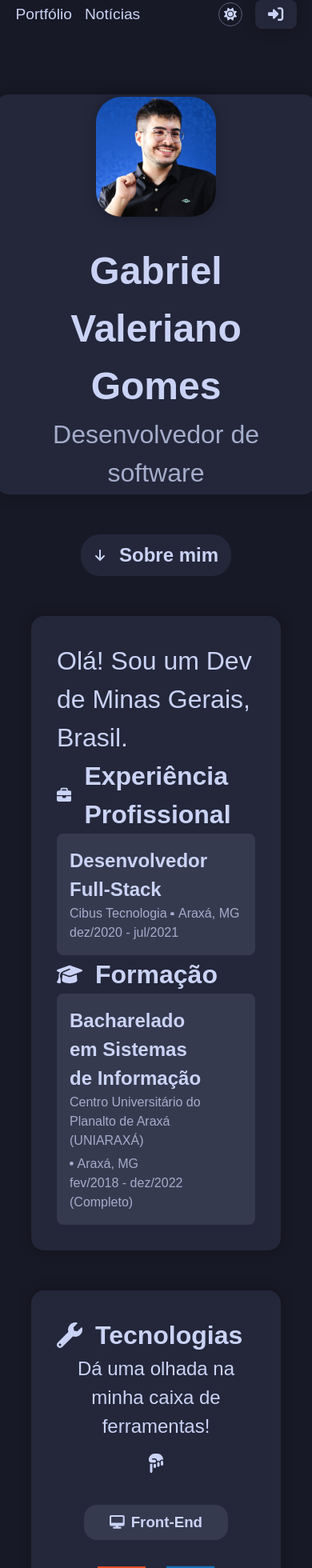
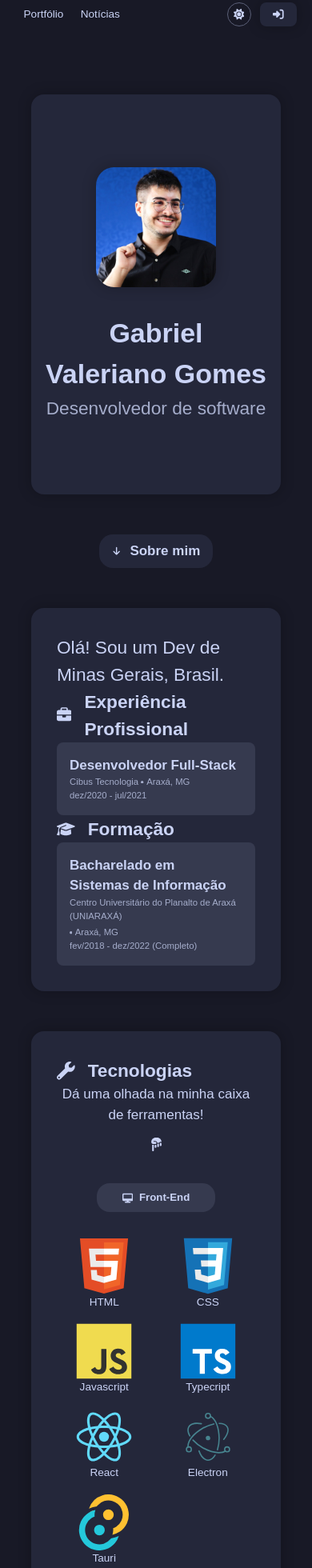
Before and after one commit to Andre-Rodrigues-Dev-Web/teste-react, a React (Vite) app in the folder src-portfolio/: page / in a window 390 px wide. Shown: the part 32-1992 px from the top of the page at 80% size. Built offline with nearby package versions, Linux system fonts and the light colour scheme.

Commit message:
feat(portfolio): Improve portfolio responsiveness

```diff
--- a/src-portfolio/src/Routes/Portfolio/Portfolio.css
+++ b/src-portfolio/src/Routes/Portfolio/Portfolio.css
@@ -8,11 +8,11 @@
       align-items: center;
       justify-content: center;
       height: 600px;
-      width: 95%;
+      width: 100%;
       .hero {
         box-shadow: 0px 0px 16px 2px rgba(0, 0, 0, 0.2);
         height: 500px;
-        min-width: clamp(400px, 80%, 900px);
+        width: clamp(300px, 80%, 900px);
         background-color: var(--theme-base);
         justify-content: center;
         align-items: center;
@@ -185,27 +185,30 @@
               padding: 8px 32px;
               border-radius: 16px;
               margin-bottom: 16px;
-            }
-            @media (max-width: 500px) {
-              ul {
-                grid-template-columns: 40% 40%;
-              }
-            }
-            @media (min-width: 501px) and (max-width: 900px) {
-              ul {
-                grid-template-columns: 30% 30% 30%;
-              }
-            }
-            @media (min-width: 901px) {
-              ul {
-                grid-template-columns: 20% 20% 20% 20%;
-              }
+              text-align: center;
             }
             ul {
               display: grid;
               width: 100%;
-              justify-content: center;
+              justify-content: space-between;
+              align-items: center;
               padding: 8px;
+
+              @media (width <= 340px) {
+                grid-template-columns: 80%;
+                justify-content: space-evenly;
+              }
+              @media (341px < width <=1000px) {
+                grid-template-columns: 40% 40%;
+              }
+
+              @media (690px < width <=1000px) {
+                grid-template-columns: 30% 30% 30%;
+              }
+              @media (width > 1001px) {
+                grid-template-columns: 20% 20% 20% 20%;
+              }
+
               li {
                 justify-self: center;
                 .tech-stack-item {
@@ -216,7 +219,8 @@
                   text-align: center;
                   margin: 8px;
                   .icon {
-                    width: 70px;
+                    min-width: max(3rem, 40px);
+                    width: 90px;
                     aspect-ratio: 1/1;
                   }
                   .name {
--- a/src-portfolio/src/index.css
+++ b/src-portfolio/src/index.css
@@ -7,7 +7,19 @@
   margin: 0;
 }
 :root {
-  font-size: 12pt;
+  @media (width <= 350px) {
+    font-size: 6.5pt;
+  }
+
+  @media (350px < width <= 690px) {
+    font-size: 8.5pt;
+  }
+  @media (690px < width <=1000px) {
+    font-size: 10pt;
+  }
+  @media (width > 1001px) {
+    font-size: 12pt;
+  }
 }
 @media (prefers-reduced-motion: no-preference) {
   html {
```
